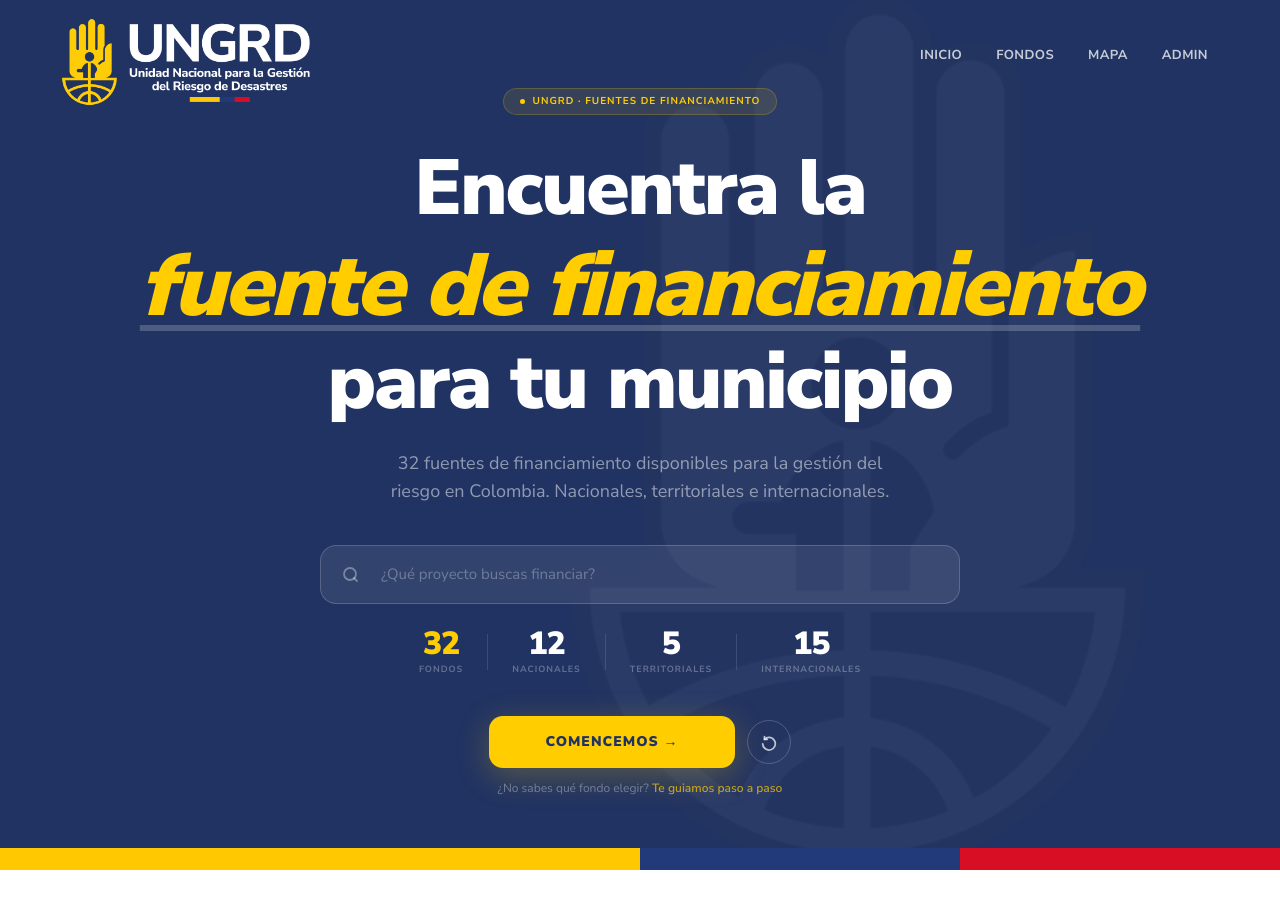
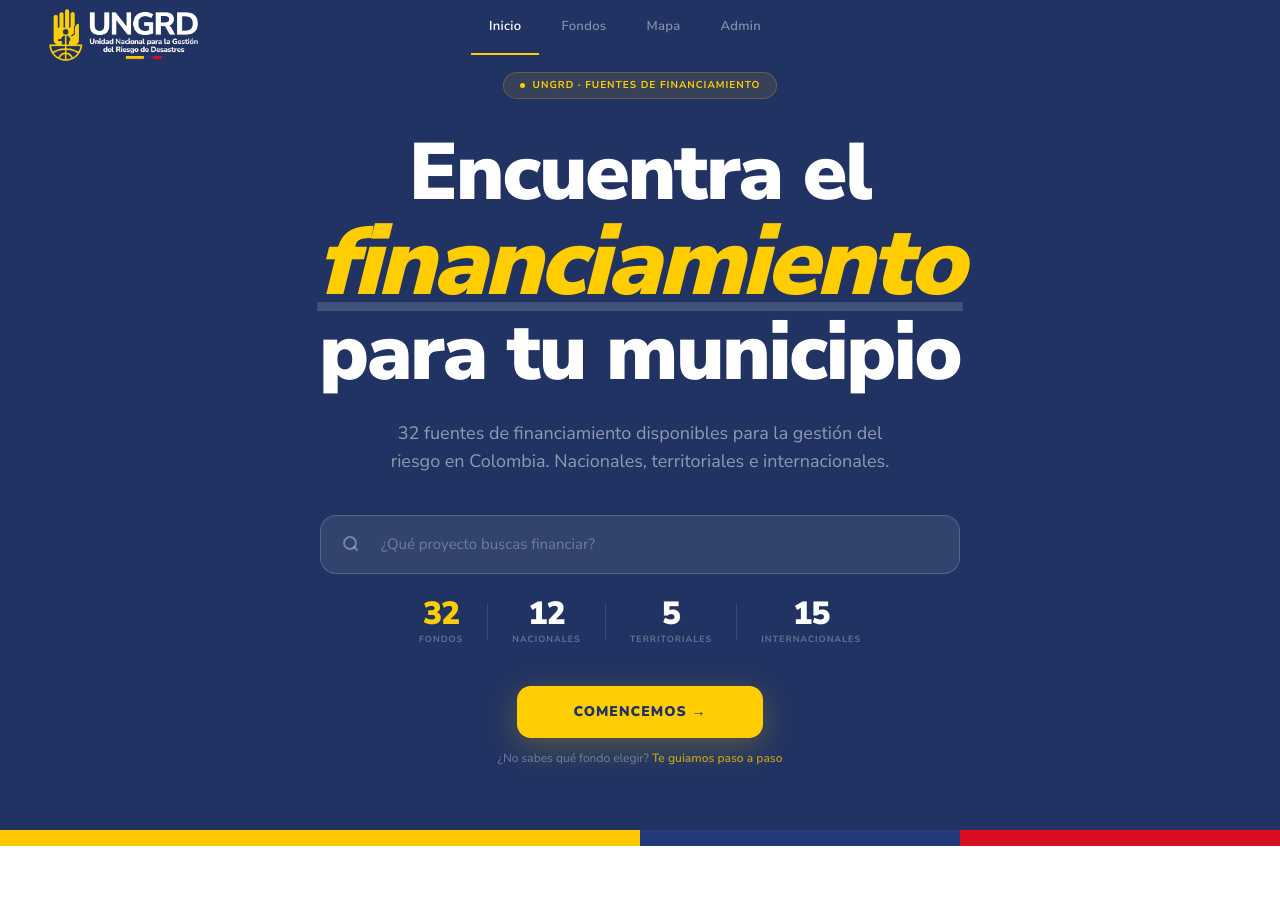
Before and after one commit to MRGGDR/FondoFinder, a Next.js app: page / in a window 1280 px wide. Shown: the top 924 px of the page. Built offline with nearby package versions, Linux system fonts and the light colour scheme.

Commit message:
Fix Nunito font build issue

```diff
--- a/src/app/layout.tsx
+++ b/src/app/layout.tsx
@@ -8,6 +8,9 @@ const nunitoSans = Nunito_Sans({
   subsets: ['latin'],
   weight: ['300', '400', '600', '700', '800', '900'],
   variable: '--font-nunito-sans',
+  // Desactiva el cálculo automático de métricas de fallback. Next 14.2.35
+  // no incluye overrides para "Nunito Sans" y provoca el error de build.
+  adjustFontFallback: false,
 })
 
 export const metadata: Metadata = {
--- a/src/components/busqueda/HeroBuscador.tsx
+++ b/src/components/busqueda/HeroBuscador.tsx
@@ -1,18 +1,16 @@
 'use client'
 
 import { type KeyboardEvent } from 'react'
-import Image from 'next/image'
-import Link from 'next/link'
+import { NavBar } from '@/components/layout/NavBar'
 
 interface HeroBuscadorProps {
   query: string
   onQueryChange: (q: string) => void
   onComenzar: () => void
   onBusquedaDirecta: (query: string) => void
-  onReset?: () => void
 }
 
-export function HeroBuscador({ query, onQueryChange, onComenzar, onBusquedaDirecta, onReset }: HeroBuscadorProps) {
+export function HeroBuscador({ query, onQueryChange, onComenzar, onBusquedaDirecta }: HeroBuscadorProps) {
   function handleKeyDown(e: KeyboardEvent<HTMLInputElement>) {
     if (e.key === 'Enter' && query.trim()) {
       onBusquedaDirecta(query.trim())
@@ -22,114 +20,43 @@ export function HeroBuscador({ query, onQueryChange, onComenzar, onBusquedaDirec
   return (
     <>
       <section
-        className="hero-buscador min-h-screen flex flex-col items-center
-          justify-center px-6 text-center pt-[88px] pb-16 relative"
-        style={{ backgroundColor: '#213362', overflow: 'hidden' }}
+        className="min-h-screen bg-[#213362] flex flex-col items-center justify-center px-6 text-center pb-16 relative"
+        style={{ paddingTop: '72px' }}
         aria-label="Buscador de fondos"
       >
-        {/* Watermark — ícono de la mano UNGRD, muy sutil */}
-        <div className="hero-watermark" style={{
-          position: 'absolute',
-          right: '-40px',
-          bottom: '40px',
-          opacity: 0.05,
-          pointerEvents: 'none',
-          zIndex: 0,
-          width: '900px',
-          height: '900px',
-        }}>
-          <Image src="/logo-ungrd-sinfondo.png" alt="" width={900} height={900}
-            style={{ objectFit: 'contain', objectPosition: 'right center' }}
-            aria-hidden="true" />
+        <div style={{ position: 'absolute', top: 0, left: 0, right: 0 }}>
+          <NavBar variant="hero" />
         </div>
 
-        {/* Navegacion integrada en el hero - reemplaza al header */}
-        <div className="hero-nav" style={{
-          position: 'absolute',
-          top: '12px', left: 0, right: 0,
-          height: '100px',
-          display: 'flex',
-          alignItems: 'center',
-          justifyContent: 'space-between',
-          paddingLeft: '60px',
-          paddingRight: '60px',
-        }}>
-          <Image
-            src="/logo-ungrd-blanco.png"
-            alt="UNGRD"
-            height={78}
-            width={250}
-            className="hero-logo"
-            style={{ objectFit: 'contain', objectPosition: 'left center', display: 'block' }}
-            priority
-          />
-
-          <nav style={{ display: 'flex', alignItems: 'center', gap: '10px' }}>
-            {[
-              { label: 'Inicio', href: '/' },
-              { label: 'Fondos', href: '/fondos' },
-              { label: 'Mapa', href: '/mapa' },
-              { label: 'Admin', href: '/admin' },
-            ].map(item => (
-              <Link
-                key={item.label}
-                href={item.href}
-                style={{
-                  color: 'rgba(255,255,255,0.75)',
-                  fontSize: '13px',
-                  fontWeight: 700,
-                  letterSpacing: '0.4px',
-                  textTransform: 'uppercase',
-                  textDecoration: 'none',
-                  padding: '0 12px 10px',
-                  borderBottom: '2px solid transparent',
-                  transition: 'color 0.15s, border-color 0.15s',
-                }}
-                onMouseEnter={(e) => {
-                  e.currentTarget.style.color = '#FFCD00'
-                  e.currentTarget.style.borderBottomColor = '#FFCD00'
-                }}
-                onMouseLeave={(e) => {
-                  e.currentTarget.style.color = 'rgba(255,255,255,0.75)'
-                  e.currentTarget.style.borderBottomColor = 'transparent'
-                }}
-              >
-                {item.label}
-              </Link>
-            ))}
-          </nav>
-        </div>
-
-        <div style={{ position: 'relative', zIndex: 1, width: '100%', display: 'flex', flexDirection: 'column', alignItems: 'center' }}>
         {/* Chip */}
-          <div className="hero-chip inline-flex items-center gap-2 bg-[#FFCD00]/10
+        <div className="inline-flex items-center gap-2 bg-[#FFCD00]/10
           border border-[#FFCD00]/20 text-[#FFCD00] text-[10px] font-bold
           px-4 py-[5px] rounded-full tracking-[1px] uppercase mb-8">
           <div className="w-[5px] h-[5px] bg-[#FFCD00] rounded-full flex-shrink-0" />
           UNGRD &middot; Fuentes de Financiamiento
         </div>
 
-          {/* Titulo */}
-          <h1 className="hero-title text-[64px] md:text-[78px] font-black text-white
-            text-center leading-[1.08] tracking-[-2px] mb-6">
-            <span className="block">Encuentra la</span>
-            <span className="hero-highlight block text-[70px] md:text-[88px] leading-tight
-              tracking-[-2.5px] text-[#FFCD00] italic inline-block
-              underline decoration-white/20 decoration-[6px] underline-offset-[10px]">
-              fuente de financiamiento
+        {/* Título */}
+        <h1 className="text-[68px] md:text-[80px] font-black text-white
+          text-center leading-[1.05] tracking-[-2px] mb-6">
+          Encuentra el<br />
+          <span className="block text-[80px] md:text-[96px] leading-none
+            tracking-[-3px] text-[#FFCD00] italic underline
+            decoration-white/15 underline-offset-[8px]">
+            financiamiento
           </span>
-            <span className="block">para tu municipio</span>
+          para tu municipio
         </h1>
 
-          {/* Subtitulo */}
+        {/* Subtítulo */}
         <p className="text-white/50 text-base md:text-lg font-normal
           leading-relaxed max-w-[520px] mb-10">
-            32 fuentes de financiamiento disponibles para la gesti&oacute;n del riesgo
+          32 fuentes de financiamiento disponibles para la gestión del riesgo
           en Colombia. Nacionales, territoriales e internacionales.
         </p>
 
         {/* Buscador grande */}
-          <div className="hero-search w-full max-w-[640px] flex items-center bg-white/[0.08]
+        <div className="w-full max-w-[640px] flex items-center bg-white/[0.08]
           border-[1.5px] border-white/[0.18] rounded-2xl overflow-hidden mb-6
           focus-within:border-[#FFCD00] focus-within:bg-white/10 transition-all">
           <div className="px-5 flex items-center flex-shrink-0">
@@ -140,7 +67,7 @@ export function HeroBuscador({ query, onQueryChange, onComenzar, onBusquedaDirec
             </svg>
           </div>
           <label htmlFor="hero-search" className="sr-only">
-              {'\u00bfQu\u00e9 proyecto buscas financiar?'}
+            {'¿Qué proyecto buscas financiar?'}
           </label>
           <input
             id="hero-search"
@@ -148,7 +75,7 @@ export function HeroBuscador({ query, onQueryChange, onComenzar, onBusquedaDirec
             value={query}
             onChange={e => onQueryChange(e.target.value)}
             onKeyDown={handleKeyDown}
-              placeholder={'\u00bfQu\u00e9 proyecto buscas financiar?'}
+            placeholder={'¿Qué proyecto buscas financiar?'}
             className="flex-1 bg-transparent border-none outline-none
               text-white text-[15px] placeholder:text-white/30
               py-[17px] pr-4 font-normal"
@@ -156,7 +83,7 @@ export function HeroBuscador({ query, onQueryChange, onComenzar, onBusquedaDirec
         </div>
 
         {/* Stats */}
-          <div className="hero-stats flex items-center justify-center mb-10">
+        <div className="flex items-center justify-center mb-10">
           <div className="text-center px-6">
             <div className="text-[32px] font-black text-[#FFCD00] leading-none tracking-[-1px]">32</div>
             <div className="text-[9px] font-bold text-white/30 uppercase tracking-[1px] mt-[3px]">Fondos</div>
@@ -179,8 +106,7 @@ export function HeroBuscador({ query, onQueryChange, onComenzar, onBusquedaDirec
         </div>
 
         {/* CTA */}
-          <div className="hero-cta flex flex-col items-center gap-3">
-            <div className="flex items-center gap-3">
+        <div className="flex flex-col items-center gap-3">
           <button
             onClick={onComenzar}
             className="bg-[#FFCD00] text-[#213362] text-sm font-black
@@ -188,54 +114,24 @@ export function HeroBuscador({ query, onQueryChange, onComenzar, onBusquedaDirec
               shadow-[0_8px_32px_rgba(255,205,0,0.25)]
               hover:brightness-110 hover:scale-[1.02]
               active:scale-95 transition-all">
-                Comencemos &rarr;
+            {'Comencemos →'}
           </button>
-              {onReset && (
-                <button
-                  type="button"
-                  onClick={onReset}
-                  aria-label="Reiniciar paso a paso"
-                  className="w-11 h-11 rounded-full border border-white/20 text-white/70
-                    hover:text-[#213362] hover:bg-[#FFCD00] hover:border-[#FFCD00]
-                    active:scale-95 transition-all flex items-center justify-center"
-                >
-                  <svg width="18" height="18" viewBox="0 0 20 20" fill="none" aria-hidden="true">
-                    <path d="M5 4v3h3" stroke="currentColor" strokeWidth="2" strokeLinecap="round" strokeLinejoin="round"/>
-                    <path d="M5 7a7 7 0 1 1-2 5.196" stroke="currentColor" strokeWidth="2" strokeLinecap="round" strokeLinejoin="round"/>
-                  </svg>
-                </button>
-              )}
-            </div>
           <p className="text-white/35 text-xs font-medium">
-              {'\u00bfNo sabes qu\u00e9 fondo elegir?'}{' '}
+            {'¿No sabes qué fondo elegir?'}{' '}
             <span className="text-[#FFCD00]/70 font-semibold">
               Te guiamos paso a paso
             </span>
           </p>
         </div>
-        </div>
-
-        {/* Franja tricolor Colombia */}
-        <div
-          aria-hidden="true"
-          style={{
-            position: 'absolute',
-            left: 0,
-            right: 0,
-            bottom: 0,
-          display: 'flex',
-          height: '12px',
-          pointerEvents: 'none',
-          zIndex: 2,
-        }}
-        >
-          <div style={{ width: '50%', background: '#FFC800' }} />
-          <div style={{ width: '25%', background: '#223A7A' }} />
-          <div style={{ width: '25%', background: '#D80E25' }} />
-        </div>
 
       </section>
 
+      {/* Franja tricolor Colombia */}
+      <div className="flex h-[6px] w-full" aria-hidden="true">
+        <div className="w-1/2 bg-[#FFC800]" />
+        <div className="w-1/4 bg-[#223A7A]" />
+        <div className="w-1/4 bg-[#D80E25]" />
+      </div>
     </>
   )
 }
```
Lines whose indentation alone changed are shown as unchanged.
